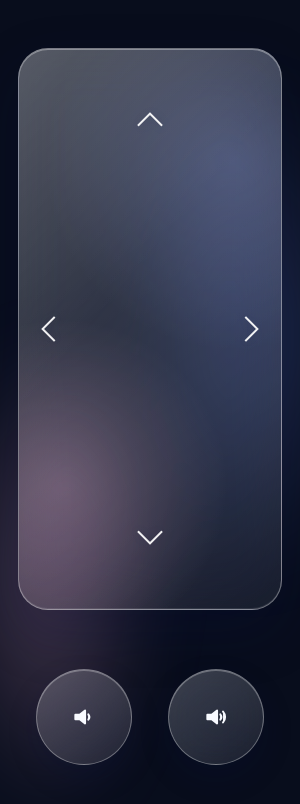
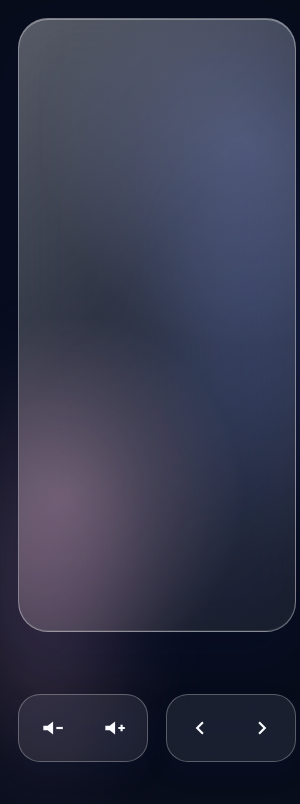
Before and after one commit to enricoprma/local-remote, an Electron app: page public/index.html in a window 300 px wide. Drawn offline with Linux system fonts and the light colour scheme.

Commit message:
Add left/right controls,, update button visuals

```diff
--- a/public/index.html
+++ b/public/index.html
@@ -1,5 +1,5 @@
 <!doctype html>
-<html lang="de">
+<html lang="en">
   <head>
     <meta charset="utf-8">
     <meta name="viewport" content="width=device-width, initial-scale=1">
@@ -21,30 +21,38 @@
   </head>
   <body>
     <main class="remote" aria-label="Local Remote">
-
-      <header class="remote-header">
-      </header>
-
       <section class="touch-area" aria-label="Touch Area">
-        <span class="touch-chevron touch-chevron--up" aria-hidden="true"></span>
-        <span class="touch-chevron touch-chevron--right" aria-hidden="true"></span>
-        <span class="touch-chevron touch-chevron--down" aria-hidden="true"></span>
-        <span class="touch-chevron touch-chevron--left" aria-hidden="true"></span>
       </section>
-
       <nav class="controls" aria-label="remote controls">
+        <section class="control-section volume" aria-label="Volume">
           <button type="button" data-action="volume-down" aria-label="quieter">
             <svg class="control-icon" viewBox="0 0 24 24" aria-hidden="true">
               <path d="M4 10v4h4l5 4V6l-5 4H4z"></path>
-            <path d="M16 9.5a4 4 0 0 1 0 5"></path>
+              <path d="M16 11h6v2h-6z"></path>
             </svg>
           </button>
           <button type="button" data-action="volume-up" aria-label="louder">
             <svg class="control-icon" viewBox="0 0 24 24" aria-hidden="true">
               <path d="M4 10v4h4l5 4V6l-5 4H4z"></path>
-            <path d="M16 9.5a4 4 0 0 1 0 5M18.5 7a7.5 7.5 0 0 1 0 10"></path>
+              <path d="M16 11h6v2h-6zM18 9h2v6h-2z"></path>
             </svg>
           </button>
+        </section>
+
+        <section class="control-section direction" aria-label="Arrow keys">
+          <button type="button" data-action="left" aria-label="go left">
+            <svg class="control-icon" viewBox="0 0 24 24" aria-hidden="true">
+              <path d="M0 0h24v24H0z" fill="none"/>
+              <path d="M15.41 7.41L14 6l-6 6 6 6 1.41-1.41L10.83 12z"/>
+            </svg>
+          </button>
+          <button type="button" data-action="right" aria-label="go right">
+            <svg class="control-icon" viewBox="0 0 24 24" aria-hidden="true">
+              <path d="M0 0h24v24H0z" fill="none"/>
+              <path d="M10 6L8.59 7.41 13.17 12l-4.58 4.59L10 18l6-6z"/>
+            </svg>
+          </button>
+        </section>
       </nav>
 
       <form class="text-entry" aria-label="Textinput">
--- a/public/style.css
+++ b/public/style.css
@@ -41,7 +41,7 @@ button {
 .remote {
   position: relative;
   display: grid;
-  grid-template-rows: 2px minmax(0, 0.9fr) auto;
+  grid-template-rows: minmax(0, 0.9fr) auto;
   gap: 28px;
   width: min(100%, 460px);
   height: 100%;
@@ -55,55 +55,10 @@ button {
   -webkit-user-select: none;
 }
 
-.remote-header {
-  display: grid;
-  align-content: center;
-  justify-items: center;
-  text-shadow: 0 1px 8px rgb(7 17 55 / 38%);
-}
-
-.brand {
-  display: flex;
-  align-items: center;
-  gap: 9px;
-  font-size: 1rem;
-  font-weight: 680;
-  letter-spacing: -0.01em;
-}
-
-.brand-icon {
-  width: 21px;
-  height: 21px;
-  fill: none;
-  stroke: currentColor;
-  stroke-linecap: round;
-  stroke-linejoin: round;
-  stroke-width: 1.8;
-}
-
-.connection-status {
-  display: flex;
-  align-items: center;
-  gap: 7px;
-  color: rgb(241 246 255 / 84%);
-  font-size: 0.82rem;
-  font-weight: 500;
-}
-
-.connection-dot {
-  width: 9px;
-  height: 9px;
-  border-radius: 50%;
-  background: #43d87a;
-  box-shadow: 0 0 10px rgb(67 216 122 / 90%);
-}
-
 .touch-area {
   position: relative;
-  display: grid;
   min-height: 0;
   overflow: hidden;
-  place-items: center;
   border: 1px solid rgb(255 255 255 / 36%);
   border-radius: clamp(30px, 9vw, 42px);
   background:
@@ -114,7 +69,6 @@ button {
     inset 0 1px 0 rgb(255 255 255 / 34%),
     inset 0 -1px 0 rgb(255 255 255 / 10%),
     0 22px 55px rgb(8 17 63 / 24%);
-  color: #fff;
   touch-action: none;
   -webkit-touch-callout: none;
   -webkit-tap-highlight-color: transparent;
@@ -130,87 +84,38 @@ button {
   pointer-events: none;
 }
 
-.touch-hint {
-  position: relative;
-  z-index: 1;
-  display: grid;
-  justify-items: center;
-  line-height: 1.25;
-  text-shadow: 0 2px 10px rgb(14 23 72 / 42%);
-  pointer-events: none;
+.controls {
+  display: flex;
+  flex-direction: row;
+  justify-content: center;
+  align-items: center;
+  gap: 18px;
 }
 
-.touch-hint strong {
-  font-size: clamp(1rem, 4.4vw, 1.12rem);
-  font-weight: 550;
-}
-
-.touch-hint span {
-  color: rgb(255 255 255 / 86%);
-  font-size: clamp(0.86rem, 3.8vw, 1rem);
-}
-
-.touch-chevron {
-  position: absolute;
-  z-index: 1;
-  width: 18px;
-  height: 18px;
-  border-top: 2px solid rgb(255 255 255 / 92%);
-  border-right: 2px solid rgb(255 255 255 / 92%);
-  filter: drop-shadow(0 2px 5px rgb(16 25 70 / 35%));
-  pointer-events: none;
-}
-
-.touch-chevron--up {
-  top: 12%;
-  left: 50%;
-  transform: translateX(-50%) rotate(-45deg);
-}
-
-.touch-chevron--right {
-  top: 50%;
-  right: 10%;
-  transform: translateY(-50%) rotate(45deg);
-}
-
-.touch-chevron--down {
-  bottom: 12%;
-  left: 50%;
-  transform: translateX(-50%) rotate(135deg);
-}
-
-.touch-chevron--left {
-  top: 50%;
-  left: 10%;
-  transform: translateY(-50%) rotate(-135deg);
-}
-
-.controls {
-  display: grid;
-  grid-template-columns: repeat(2, minmax(0, 1fr));
-  place-items: center;
+.control-section {
+  display: flex;
+  gap: 4px;
+  padding: 4px;
+  border: 1px solid rgb(255 255 255 / 28%);
+  border-radius: 22px;
+  background: rgb(255 255 255 / 8%);
+  box-shadow: 0 10px 24px rgb(8 18 65 / 16%);
+  backdrop-filter: blur(20px) saturate(125%);
+  -webkit-backdrop-filter: blur(20px) saturate(125%);
 }
 
 .controls button {
   display: grid;
-  height: clamp(78px, 12vh, 96px);
-  width: clamp(78px, 12vh, 96px);
+  width: 58px;
+  height: 58px;
   place-content: center;
   justify-items: center;
-  border: 1px solid rgb(255 255 255 / 32%);
-  border-radius: 9999px;
-  background: linear-gradient(145deg, rgb(255 255 255 / 22%), rgb(255 255 255 / 8%));
-  box-shadow:
-    inset 0 1px 0 rgb(255 255 255 / 27%),
-    0 13px 30px rgb(8 18 65 / 18%);
+  border: 0;
+  border-radius: 16px;
+  background: transparent;
   color: inherit;
-  font-size: clamp(0.9rem, 4vw, 1.05rem);
-  font-weight: 560;
-  text-shadow: 0 2px 8px rgb(11 22 70 / 40%);
   touch-action: manipulation;
   -webkit-tap-highlight-color: transparent;
-  backdrop-filter: blur(24px) saturate(125%);
-  -webkit-backdrop-filter: blur(24px) saturate(125%);
   transition: background 120ms ease, transform 120ms ease;
 }
 
@@ -218,14 +123,14 @@ button {
   width: 26px;
   height: 26px;
   fill: currentColor;
-  stroke: currentColor;
+  stroke: none;
   stroke-linecap: round;
   stroke-linejoin: round;
   stroke-width: 1.8;
 }
 
 .controls button:active {
-  background: linear-gradient(145deg, rgb(255 255 255 / 30%), rgb(255 255 255 / 13%));
+  background: rgb(255 255 255 / 18%);
   transform: scale(0.97);
 }
 
@@ -306,25 +211,19 @@ button {
 @media (orientation: landscape) and (max-height: 500px) {
   .remote {
     grid-template-columns: minmax(0, 1fr) minmax(170px, 30vw);
-    grid-template-rows: auto minmax(0, 1fr);
+    grid-template-rows: minmax(0, 1fr);
     width: 100%;
     max-width: none;
   }
 
-  .remote-header {
-    grid-column: 1 / -1;
-    min-height: 42px;
-  }
-
   .touch-area {
     grid-column: 1;
-    grid-row: 2;
   }
 
   .controls {
     grid-column: 2;
-    grid-row: 2;
-    grid-template-columns: 1fr;
+    flex-direction: column;
+    gap: 12px;
   }
 
   .controls button {
--- a/src/actions.ts
+++ b/src/actions.ts
@@ -5,6 +5,8 @@ const remoteActions = {
   back: true,
   "volume-up": true,
   "volume-down": true,
+  left: true,
+  right: true,
 };
 
 export type RemoteAction = keyof typeof remoteActions;
--- a/src/input.ts
+++ b/src/input.ts
@@ -8,6 +8,8 @@ const robotKeys = {
   back: "escape",
   "volume-up": "audio_vol_up",
   "volume-down": "audio_vol_down",
+  "left": "left",
+  "right": "right",
 } satisfies Record<Exclude<RemoteAction, "click">, string>;
 
 export function executeAction(action: RemoteAction): void {
```
Lines whose indentation alone changed are shown as unchanged.
